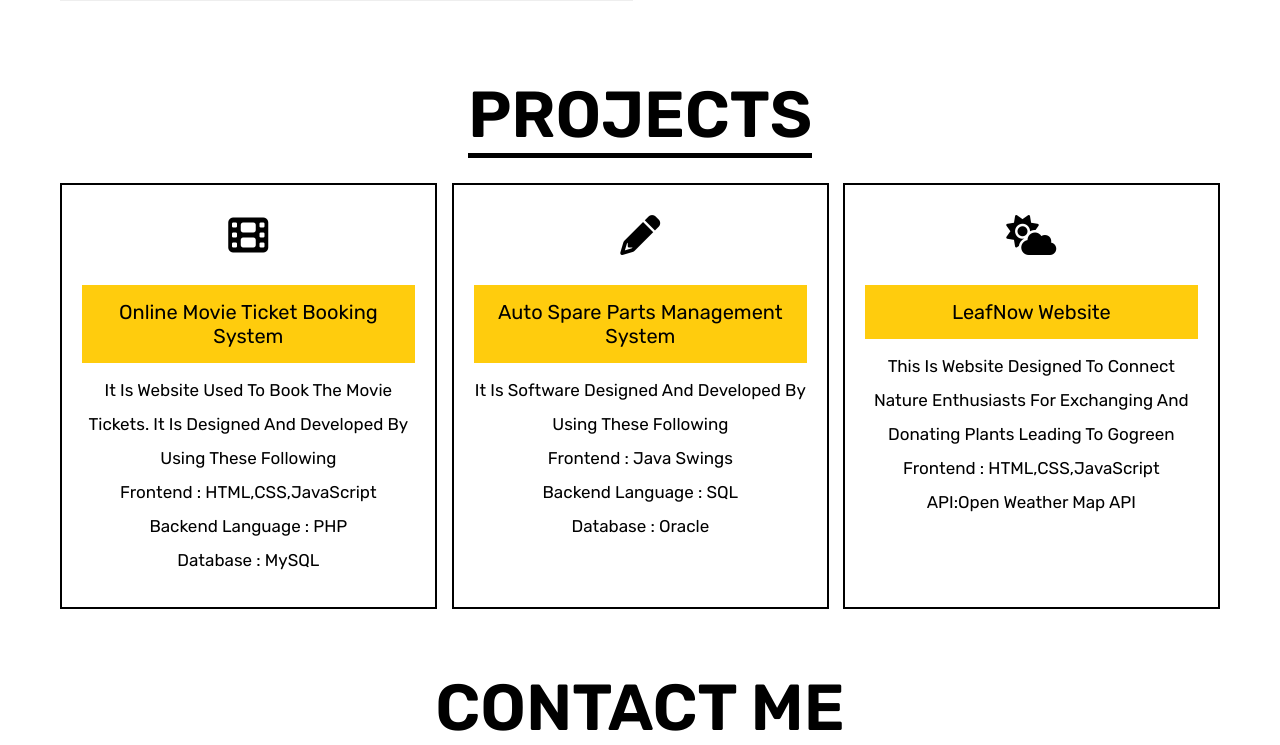
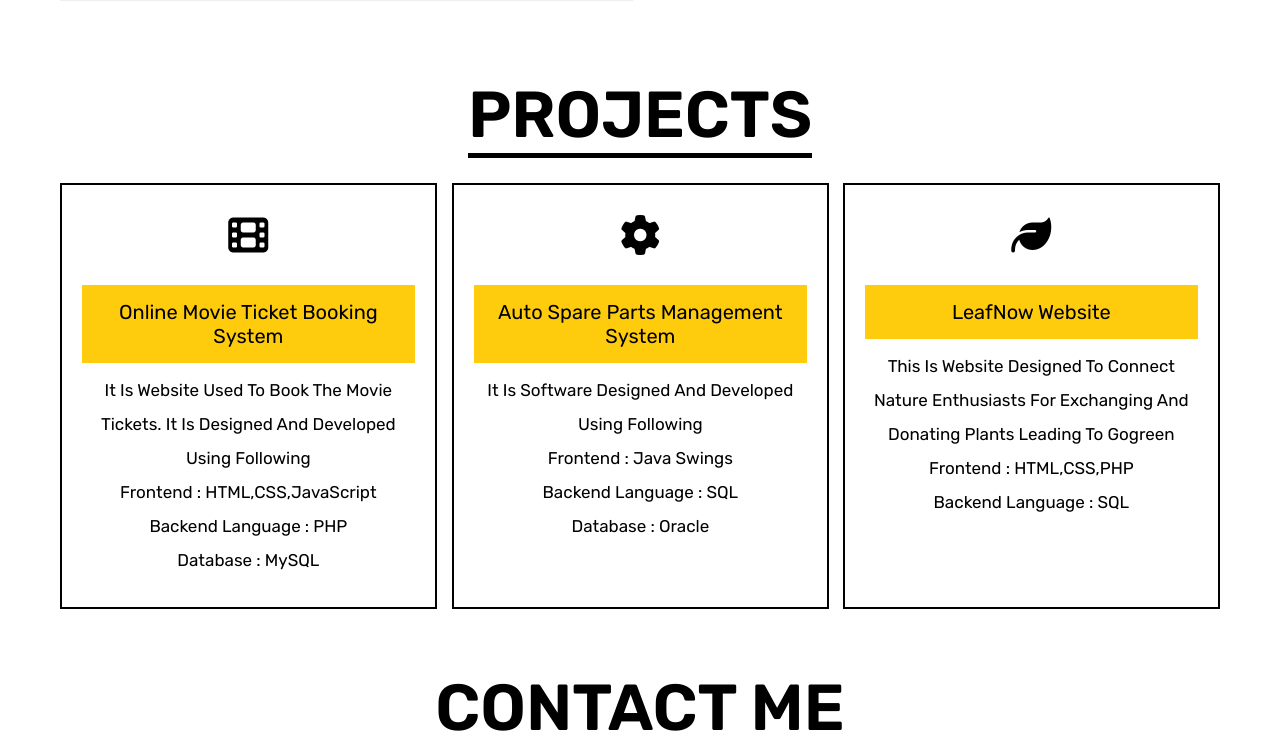
Before and after one commit to PoojaChougule21/PoojaChougule21.github.io, a PHP site: page / in a window 1280 px wide. Shown: the part 2435-3180 px from the top of the page. Run offline with PHP 8.4, Linux system fonts and the light colour scheme; some libraries are stand-ins or nearby versions.

Commit message:
Update index.php

```diff
--- a/index.php
+++ b/index.php
@@ -74,7 +74,7 @@ if(isset($message)){
 
    <div class="follow">
 
-      <a href="https://twitter.com/Poojachougule16" class="fab fa-twitterTwittera>
+      <a href="https://twitter.com/Poojachougule16" class="fab fa-twitter">Twitter</a>
       <a href="https://linkedin.com/in/pooja-chougule-037a71237" class="fab fa-linkedin">Linkedin</a>
       <a href="https://github.com/PoojaChougule21" class="fab fa-github">Github</a>
    </div>
@@ -217,16 +217,16 @@ if(isset($message)){
       <div class="box" data-aos="zoom-in">
          <i class="fa-solid fa-film"></i>
          <h3>Online Movie Ticket Booking System</h3>
-         <p> It is website used to book the movie tickets. It is designed and developed by using these following <br>
+         <p> It is website used to book the movie tickets. It is designed and developed using following <br>
             Frontend :   HTML,CSS,JavaScript <br>
             Backend Language :  PHP <br>
             Database : MySQL</p>
       </div>
 
   <div class="box" data-aos="zoom-in">
-      <i class=" fas fa-pencil-alt"></i>
+      <i class=" fa fa-cog"></i>
          <h3>Auto Spare Parts Management System</h3>
-         <p>It is software designed and developed by using these following <br>
+         <p>It is software designed and developed using following <br>
              Frontend :  Java swings <br>
              Backend Language : SQL <br>
              Database :  Oracle</p>
@@ -234,15 +234,11 @@ if(isset($message)){
       </div>
 
       <div class="box" data-aos="zoom-in">
-         <i class="fas fa-cloud-sun"></i>
+         <i class="fa-solid fa-leaf"></i>
          <h3>LeafNow website</h3>
-         <p>This is website designed to connect Nature enthusiasts for exchanging and donating plants leading to Gogreen
-         <br>
-
-
-         Frontend : HTML,CSS,JavaScript <br>
-               API:Open Weather Map API
-         </p>
+         <p>This is website designed to connect Nature enthusiasts for exchanging and donating plants leading to Gogreen<br>
+            Frontend : HTML,CSS,PHP<br>
+            Backend Language : SQL </p>
       </div>
 
 
```
